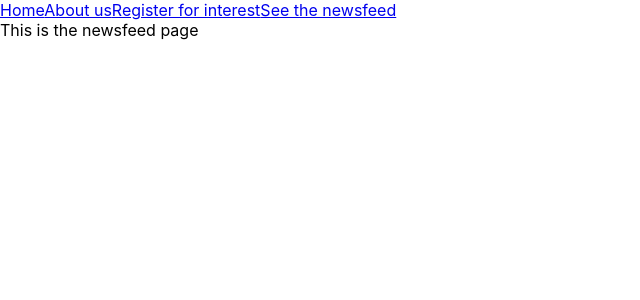
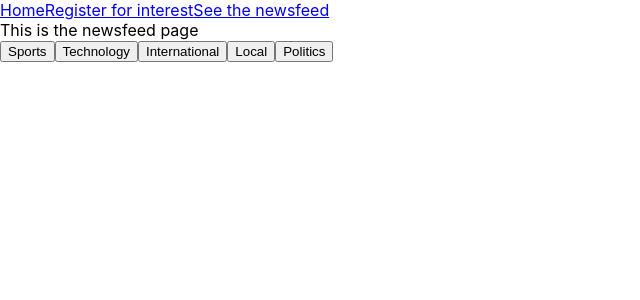
Before and after one commit to SebastianG9912/submission-task, a React (Create React App) app: page /newsfeed in a window 1280 px wide. Shown: the top 300 px of the page, without its empty margins (0-640 px from the left). Built offline with nearby package versions, Linux system fonts and the light colour scheme.

Commit message:
Moved data news to newsfeed, deleted "about"-view

```diff
--- a/src/components/Form.jsx
+++ b/src/components/Form.jsx
@@ -2,19 +2,6 @@ import React, {useState} from "react"
 
 const Form = () =>{
     const [email, setEmail] = useState("")
-    const [allNews, setAllNews] = useState([])
-
-    const handleNews = (event, news) =>{
-        const newNews = [...allNews]
-        const found = newNews.includes(news)
-        if(found){
-            const index = newNews.indexOf(news)
-            newNews.splice(index, 1);
-        }else{
-            newNews.push(news)
-        }
-        setAllNews(newNews)
-    }
 
     return(
     <div style={{
@@ -36,28 +23,11 @@ const Form = () =>{
             <div id="emailConfirmation" style={{display: "none"}}>
                     We have sent a mail to the address: {email}
             </div>
-            <div>
-                <button type="button" onClick={event =>{handleNews(event, "sports")}}>Sports</button>
-                <button type="button" onClick={event =>{handleNews(event, "technology")}}>Technology</button>
-                <button type="button" onClick={event =>{handleNews(event, "international")}}>International</button>
-                <button type="button" onClick={event =>{handleNews(event, "local")}}>Local</button>
-                <button type="button" onClick={event =>{handleNews(event, "politics")}}>Politics</button>
-            </div>
-
-
-        </form>
-
-        <ShowCaseNews chosenNews={allNews}/>
+        </form >
     </div>
     )
 }
 
-const ShowCaseNews = ({chosenNews}) =>{
-    return(
-        <div>
-            {chosenNews.map(item => <div>{item}</div>)}
-        </div>
-    )
-}
+
 
 export default Form
--- a/src/components/Links.jsx
+++ b/src/components/Links.jsx
@@ -5,7 +5,6 @@ const Links = () => {
     return (
         <nav>
             <Link to="/">Home</Link>
-            <Link to="/About">About us</Link>
             <Link to="/Register">Register for interest</Link>
             <Link to="/Newsfeed">See the newsfeed</Link>
         </nav>
--- /dev/null
+++ b/src/components/Topics.jsx
@@ -0,0 +1,42 @@
+import React, {useState} from "react"
+
+const Topics = () =>{
+    const [allNews, setAllNews] = useState([])
+
+    const handleNews = (event, news) =>{
+        const newNews = [...allNews]
+        const found = newNews.includes(news)
+        if(found){
+            const index = newNews.indexOf(news)
+            newNews.splice(index, 1);
+        }else{
+            newNews.push(news)
+        }
+        setAllNews(newNews)
+    }
+
+    return(
+    <div>
+        <form>
+            <div>
+                <button type="button" onClick={event =>{handleNews(event, "sports")}}>Sports</button>
+                <button type="button" onClick={event =>{handleNews(event, "technology")}}>Technology</button>
+                <button type="button" onClick={event =>{handleNews(event, "international")}}>International</button>
+                <button type="button" onClick={event =>{handleNews(event, "local")}}>Local</button>
+                <button type="button" onClick={event =>{handleNews(event, "politics")}}>Politics</button>
+            </div>
+        </form>
+
+        <ShowCaseNews chosenNews={allNews}/>
+    </div>)
+}
+
+const ShowCaseNews = ({chosenNews}) =>{
+    return(
+        <div>
+            {chosenNews.map(item => <div>{item}</div>)}
+        </div>
+    )
+}
+
+export default Topics
--- a/src/components/index.js
+++ b/src/components/index.js
@@ -1,4 +1,5 @@
 import Links from "./Links";
 import Form from "./Form";
+import Topics from "./Topics";
 
-export { Links, Form };
+export { Links, Form, Topics };
--- a/src/index.js
+++ b/src/index.js
@@ -5,7 +5,6 @@ import App from "./App";
 
 import { BrowserRouter, Routes, Route } from "react-router-dom";
 import Register from "./routes/Register";
-import About from "./routes/About";
 import Newsfeed from "./routes/Newsfeed";
 
 const root = ReactDOM.createRoot(document.getElementById("root"));
@@ -13,7 +12,6 @@ root.render(
   <BrowserRouter>
     <Routes>
       <Route path="/" element={<App />} />
-      <Route path="about" element={<About />} />
       <Route path="register" element={<Register />} />
       <Route path="newsfeed" element={<Newsfeed />} />
     </Routes>
--- a/src/routes/About.jsx
+++ /dev/null
@@ -1,13 +0,0 @@
-import React from "react"
-import { Links } from "../components";
-
-const About = () =>{
-    return(
-        <div>
-            <Links />
-            This is the about page
-        </div>
-    )
-}
-
-export default About
--- a/src/routes/Newsfeed.jsx
+++ b/src/routes/Newsfeed.jsx
@@ -1,11 +1,12 @@
 import React from 'react';
-import {Links} from "../components"
+import {Links, Topics} from "../components"
 
 const Newsfeed = () => {
     return (
         <div>
             <Links />
             This is the newsfeed page
+            <Topics />
         </div>
     );
 }
```
